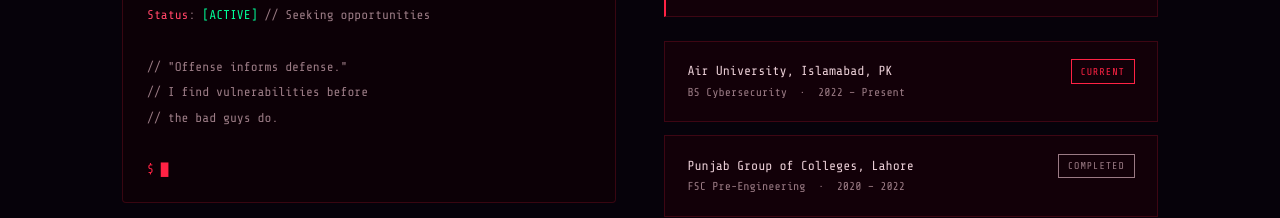
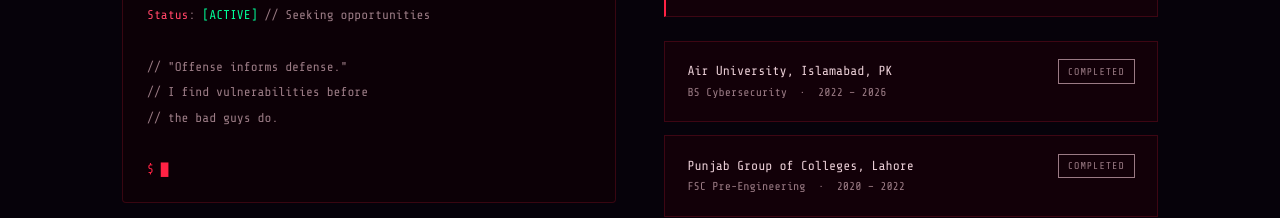
Before and after one commit to n0n3tt0Tech/portfolio, a plain HTML site: page index.html in a window 1280 px wide. Shown: the part 1273-1491 px from the top of the page. Drawn offline with nearby package versions, Linux system fonts and the light colour scheme.

Commit message:
Update index.html

```diff
--- a/index.html
+++ b/index.html
@@ -433,9 +433,9 @@ footer{border-top:1px solid var(--border);padding:2rem;text-align:center;positio
           <div class="edu-card">
             <div>
               <div class="school">Air University, Islamabad, PK</div>
-              <div class="degree">BS Cybersecurity &nbsp;·&nbsp; 2022 – Present</div>
+              <div class="degree">BS Cybersecurity &nbsp;·&nbsp; 2022 – 2026</div>
             </div>
-            <div class="badge">CURRENT</div>
+            <div class="badge muted">COMPLETED</div>
           </div>
           <div class="edu-card">
             <div>
```
